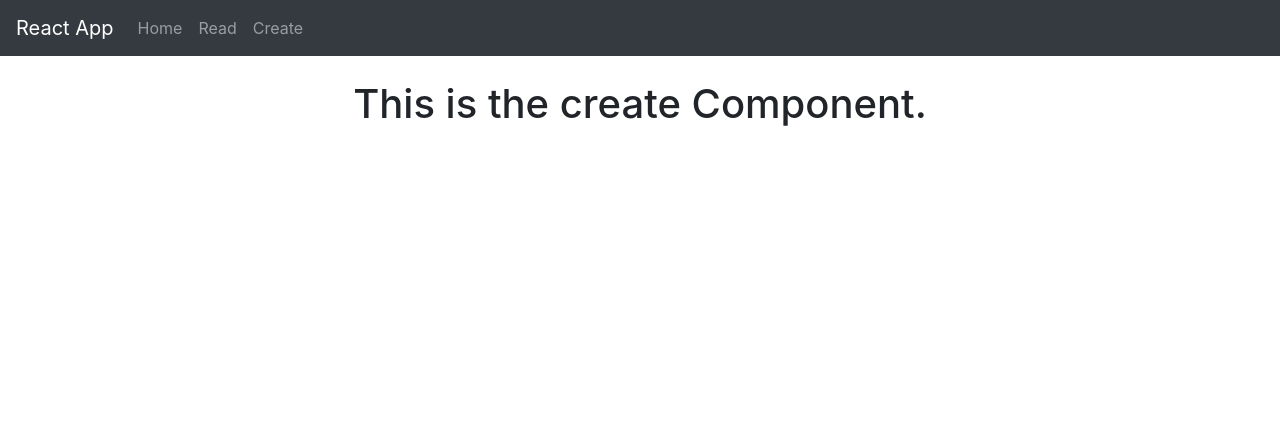
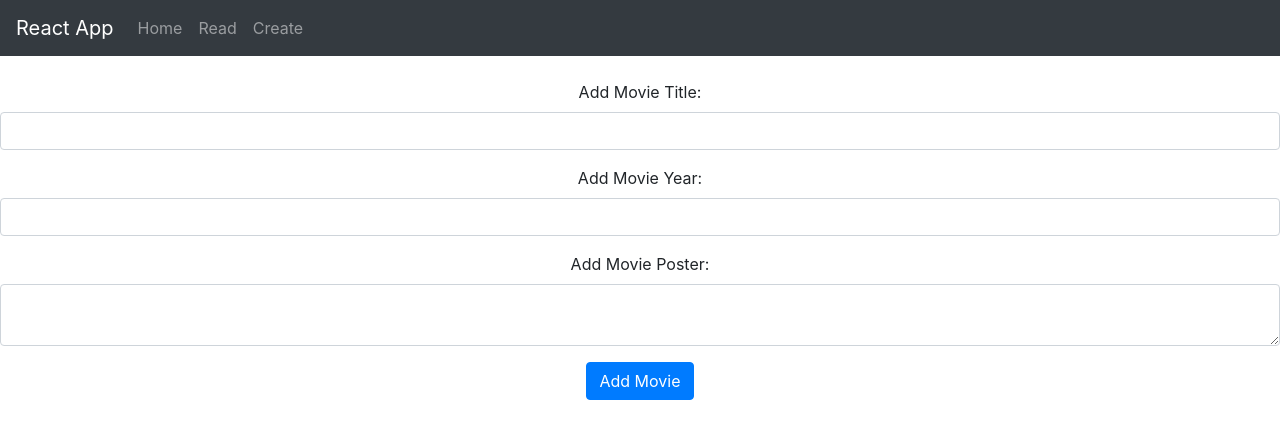
Before and after one commit to amylfinlay/datarep_Lab10, a React (Create React App) app: page /create in a window 1280 px wide. Shown: the top 438 px of the page. Built offline with nearby package versions, Linux system fonts and the light colour scheme.

Commit message:
lab 4 complete

```diff
--- a/package.json
+++ b/package.json
@@ -6,6 +6,7 @@
     "@testing-library/jest-dom": "^4.2.4",
     "@testing-library/react": "^9.5.0",
     "@testing-library/user-event": "^7.2.1",
+    "axios": "^0.21.0",
     "bootstrap": "^4.5.3",
     "react": "^16.13.1",
     "react-bootstrap": "^1.3.0",
--- a/src/components/contents.js
+++ b/src/components/contents.js
@@ -1,7 +1,7 @@
 /**
  * Name: Amy Finlay
  * ID: G00360784
- * Lab 3
+ * Lab 4
  */
 
 import React from 'react';
--- a/src/components/create.js
+++ b/src/components/create.js
@@ -1,7 +1,7 @@
 /**
  * Name: Amy Finlay
  * ID: G00360784
- * Lab 3
+ * Lab 4
  */
 
 import React from 'react';
@@ -9,12 +9,78 @@
 //Creates header class and extends into component
 export class Create extends React.Component {
 
+    constructor() {
+        super();
+
+        this.onSubmit = this.onSubmit.bind(this);
+        this.onChangeTitle = this.onChangeTitle.bind(this);
+        this.onChangeYear = this.onChangeYear.bind(this);
+        this.onChangePoster = this.onChangePoster.bind(this);
+
+        this.state = {
+            Title: '',
+            Year: '',
+            Poster: ''
+        }
+    }
+
+    onChangeTitle(e) {
+        this.setState({
+            Title: e.target.value
+        });
+    }
+
+    onChangeYear(e) {
+        this.setState({
+            Year: e.target.value
+        });
+    }
+
+    onChangePoster(e) {
+        this.setState({
+            Poster: e.target.value
+        });
+    }
+
+    onSubmit(e) {
+        e.preventDefault();
+        alert("Movie: " + this.state.Title + " "
+            + this.state.Year + " "
+            + this.state.Poster);
+    }
+
     render() {
         return (
-            <div>
-                {/**Displays this text */}
-                <h1>This is the create Component.</h1>
-
+            <div className="App">
+                <form onSubmit={this.onSubmit}>
+                    <div className="form-group">
+                        <label>Add Movie Title:</label>
+                        <input type='text'
+                            className="form-control"
+                            value={this.state.Title}
+                            onChange={this.onChangeTitle}></input>
+                    </div>
+                    <div className="form-group">
+                        <label>Add Movie Year: </label>
+                        <input type='text'
+                            className="form-control"
+                            value={this.state.Year}
+                            onChange={this.onChangeYear}></input>
+                    </div>
+                    <div className="form-group">
+                        <label>Add Movie Poster:</label>
+                        <textarea type='text'
+                            className="form-control"
+                            value={this.state.Poser}
+                            onChange={this.onChangePoster}></textarea>
+                    </div>
+                    <div className="form-group">
+                        <input type='submit'
+                            value="Add Movie"
+                            className="btn btn-primary">
+                        </input>
+                    </div>
+                </form>
             </div>
         );
     }
--- a/src/components/movieItem.js
+++ b/src/components/movieItem.js
@@ -1,7 +1,7 @@
 /**
  * Name: Amy Finlay
  * ID: G00360784
- * Lab 3
+ * Lab 4
  */
 
 import React from 'react';
--- a/src/components/movies.js
+++ b/src/components/movies.js
@@ -1,7 +1,7 @@
 /**
  * Name: Amy Finlay
  * ID: G00360784
- * Lab 3
+ * Lab 4
  */
 
 import React from 'react';
--- a/src/components/read.js
+++ b/src/components/read.js
@@ -1,42 +1,31 @@
 /**
  * Name: Amy Finlay
  * ID: G00360784
- * Lab 3
+ * Lab 4
  */
 
 import React from 'react';
 import { Movies } from './movies';
+import axios from 'axios';
 
 //Creates header class and extends into component
 export class Read extends React.Component {
 
-    //Uses JSON to call information from component of each movie
     state = {
-        //Denotes an array
-        movies: [
-            {
-            "Title": "Avengers: Infinity War",
-            "Year": "2018",
-            "imdbID": "tt4154756",
-            "Type": "movie",
-            "Poster": "https://m.media-amazon.com/images/M/MV5BMjMxNjY2MDU1OV5BMl5BanBnXkFtZTgwNzY1MTUwNTM@._V1_SX300.jpg"
-            },
-            {
-            "Title": "Captain America: Civil War",
-            "Year": "2016",
-            "imdbID": "tt3498820",
-            "Type": "movie",
-            "Poster": "https://m.media-amazon.com/images/M/MV5BMjQ0MTgyNjAxMV5BMl5BanBnXkFtZTgwNjUzMDkyODE@._V1_SX300.jpg"
-            },
-            {
-            "Title": "Charlie Wilson's War",
-            "Year": "2007",
-            "imdbID": "tt0472062",
-            "Type": "movie",
-            "Poster": "https://m.media-amazon.com/images/M/MV5BMTgwMDgwMDc4MF5BMl5BanBnXkFtZTYwOTU3MDM4._V1_SX300.jpg"
-            }
-            ]
+        movies: []
     };
+
+    componentDidMount() {
+        axios.get('https://jsonblob.com/api/jsonblob/520c3b5e-0312-11eb-a6af-cbf00d776032')
+            .then(
+                (response) => {
+                    this.setState({ movies: response.data.Search })
+
+                })
+            .catch((error) => {
+                console.log(error)
+            });
+    }
 
     render() {
         return (
```
Also changed, not shown: 1 other file (tests, documents, lock files or other folders).
